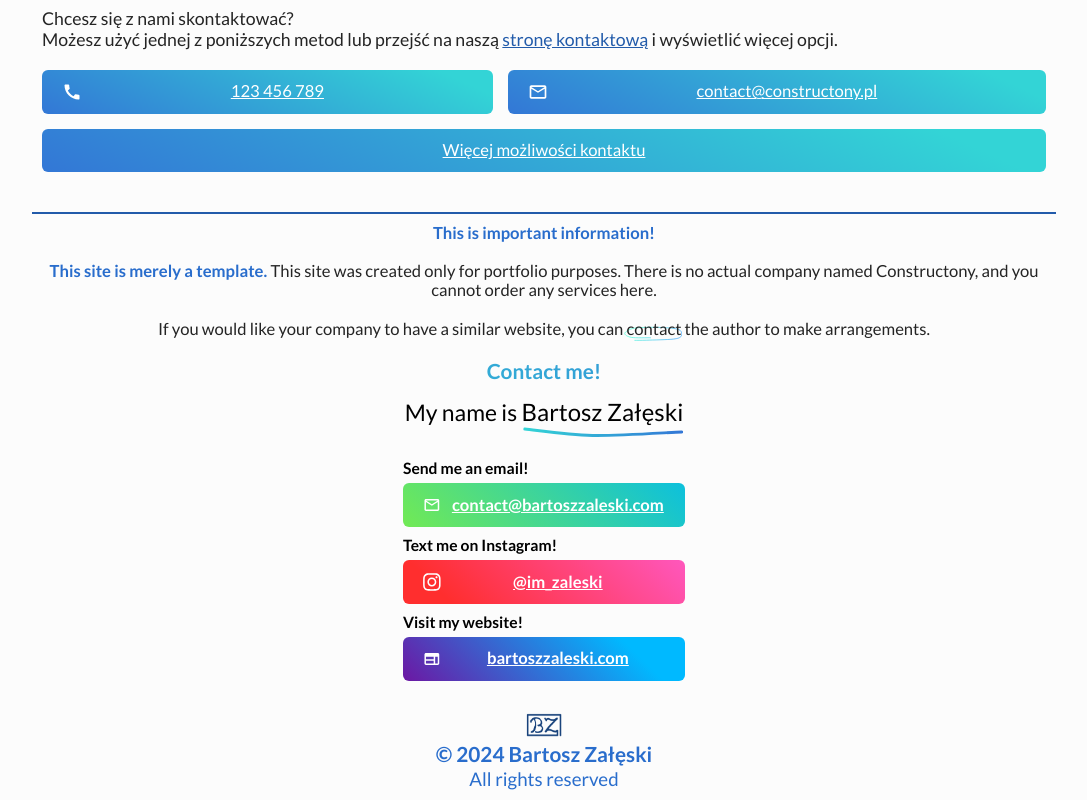
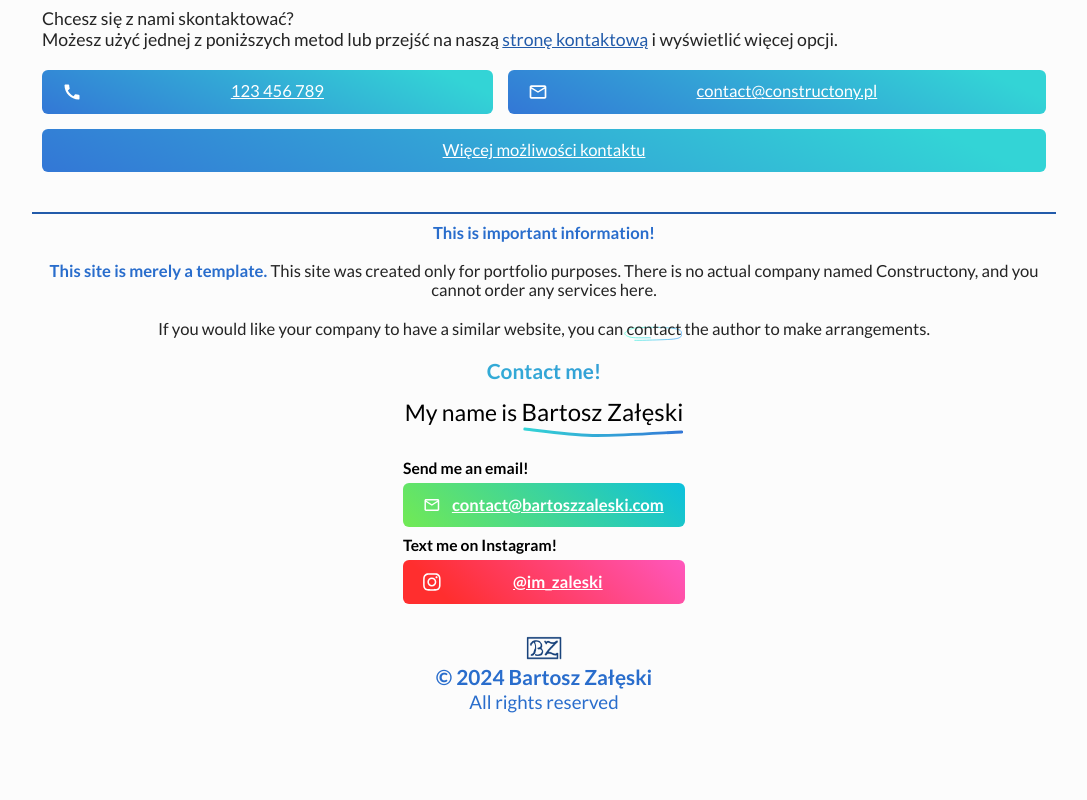
Before and after one commit to xtherexuu/Constructony, a React (Vite) app: page / in a window 1280 px wide. Shown: the part 2874-3674 px from the top of the page, without its empty margins (96-1183 px from the left). After the commit the page ends 3597 px from the top, so only its background shows below. Built offline with nearby package versions, Linux system fonts and the light colour scheme.

Commit message:
Hide the link to my personal homapge on this site till i have one.

```diff
--- a/src/layouts/MainLayout/index.jsx
+++ b/src/layouts/MainLayout/index.jsx
@@ -256,7 +256,7 @@ export const MainLayout = () => {
                 <SocialMediaText>@im_zaleski</SocialMediaText>
               </SocialMediaLink>
             </SocialMedia>
-            <SocialMedia>
+            {/* <SocialMedia>
               <SocialMediaDescription>Visit my website!</SocialMediaDescription>
               <SocialMediaLink
                 background="blue"
@@ -267,7 +267,7 @@ export const MainLayout = () => {
                 <MdOutlineWeb />
                 <SocialMediaText>bartoszzaleski.com</SocialMediaText>
               </SocialMediaLink>
-            </SocialMedia>
+            </SocialMedia> */}
           </FooterSocialMediaContainer>
         </FooterAuthorContact>
         <FooterLogoSection>
--- a/src/layouts/MainLayout/styled.js
+++ b/src/layouts/MainLayout/styled.js
@@ -555,16 +555,16 @@ export const SocialMediaLink = styled.a`
             rgba(255, 87, 189, 1) 100%
           );
         `
-      : background === "blue"
-      ? css`
-          background: rgb(108, 23, 163);
-          background: linear-gradient(
-            45deg,
-            rgba(108, 23, 163, 1) 0%,
-            rgba(0, 185, 255, 1) 80%
-          );
-        `
-      : css`
+      : // : background === "blue"
+        // ? css`
+        //     background: rgb(108, 23, 163);
+        //     background: linear-gradient(
+        //       45deg,
+        //       rgba(108, 23, 163, 1) 0%,
+        //       rgba(0, 185, 255, 1) 80%
+        //     );
+        //   `
+        css`
           background: rgb(114, 234, 84);
           background: linear-gradient(
             45deg,
```
